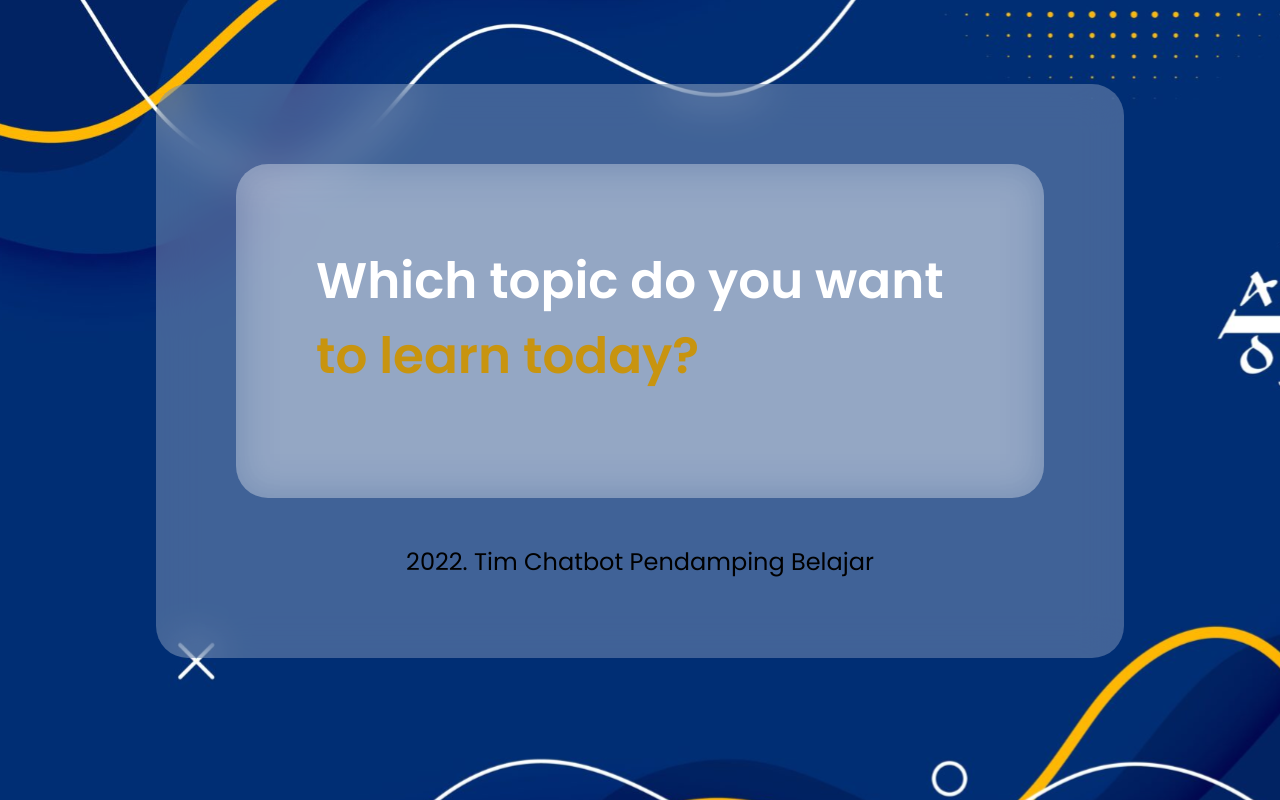
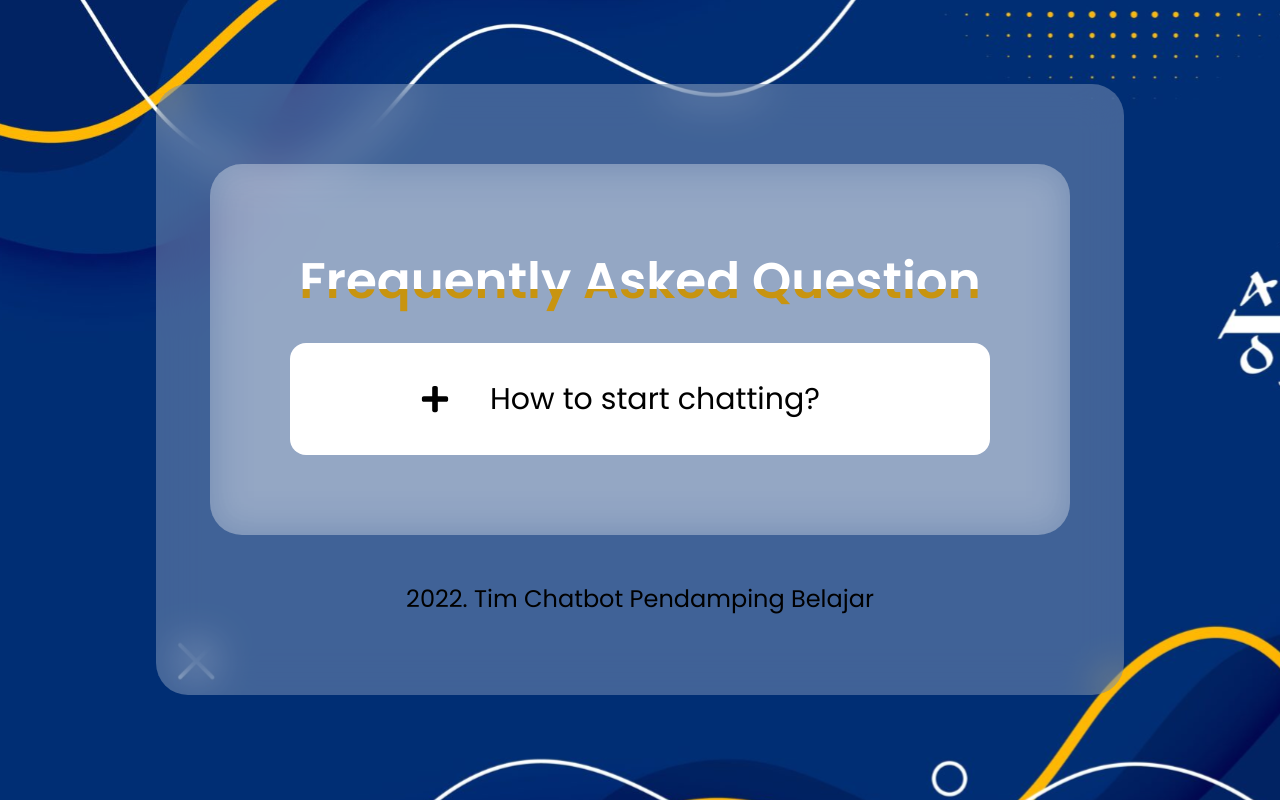
Before and after one commit to naufalHaidar12342/nextjs-rasa-chatbot, a Next.js app: page /faq in a window 1280 px wide. Built offline with nearby package versions, Linux system fonts and the light colour scheme.

Commit message:
add plus and minus icon from FontAwesome

```diff
--- a/pages/faq.jsx
+++ b/pages/faq.jsx
@@ -2,6 +2,7 @@ import { domAnimation, LazyMotion, m, motion } from "framer-motion";
 import { useState } from "react";
 import Layout from "../components/Layout";
 import ScrollableLayout from "../components/ScrollableLayout";
+import { FaPlus, FaMinus } from "react-icons/fa";
 
 export default function FAQ() {
   const [isOpen, setIsOpen] = useState(false);
@@ -29,10 +30,16 @@ export default function FAQ() {
             className="text-[50px] font-medium linear-gradient-text"
             style={{ fontWeight: 600 }}
           >
-            Which topic do you want to learn today?
+            Frequently Asked Question
           </h2>
           <div className="flex flex-col justify-center items-center space-y-5 pt-6">
-            <m.div initial={false} animate={isOpen ? "open" : "closed"}>
+            <m.div
+              initial={false}
+              animate={isOpen ? "open" : "closed"}
+              className="flex justify-center items-center rounded-2xl w-[700px] h-28 p-5 bg-white"
+            >
+              <FaPlus className="text-3xl" />
+              <h3 className="px-10 text-3xl"> How to start chatting?</h3>
               <m.div></m.div>
             </m.div>
           </div>
```
